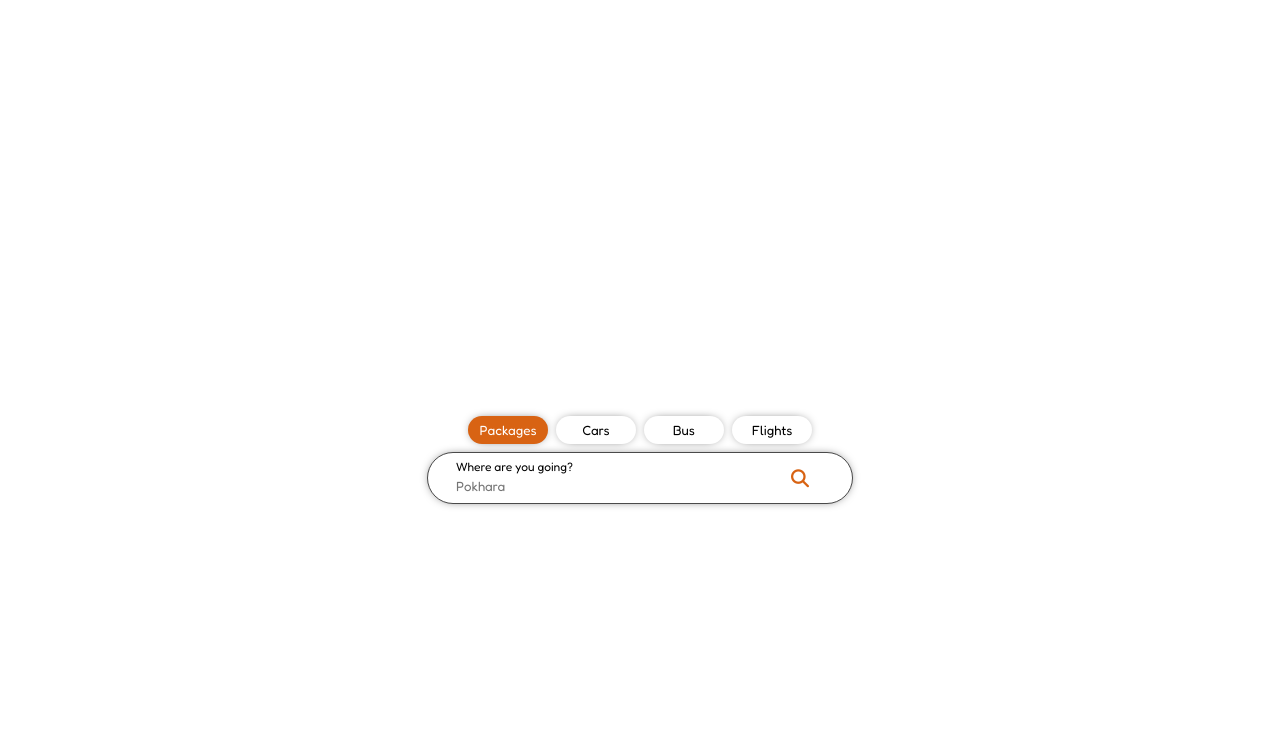
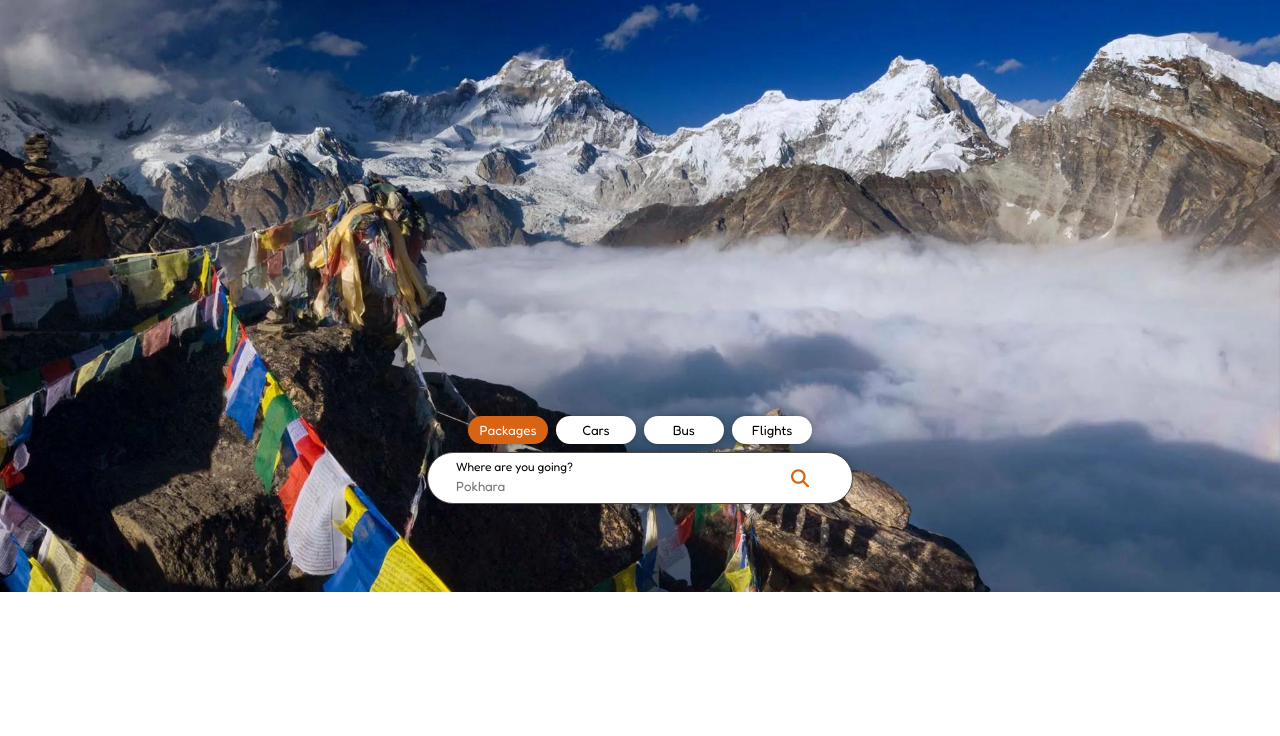
Before and after one commit to bibekdahal/nexus-mockup, a plain HTML site: page index.html in a window 1280 px wide. Shown: the part 64-800 px from the top of the page. Drawn offline with Linux system fonts and the light colour scheme.

Commit message:
Fix assets path

```diff
--- a/scss/index.scss
+++ b/scss/index.scss
@@ -70,7 +70,7 @@ header {
     }
 
     .title-img {
-        background-image: url('assets/img/title-bg-1.jpg');
+        background-image: url('../assets/img/title-bg-1.jpg');
         height: var(--title-img-height);
         width: 100%;
 
```
Also changed, not shown: css/index.css.
